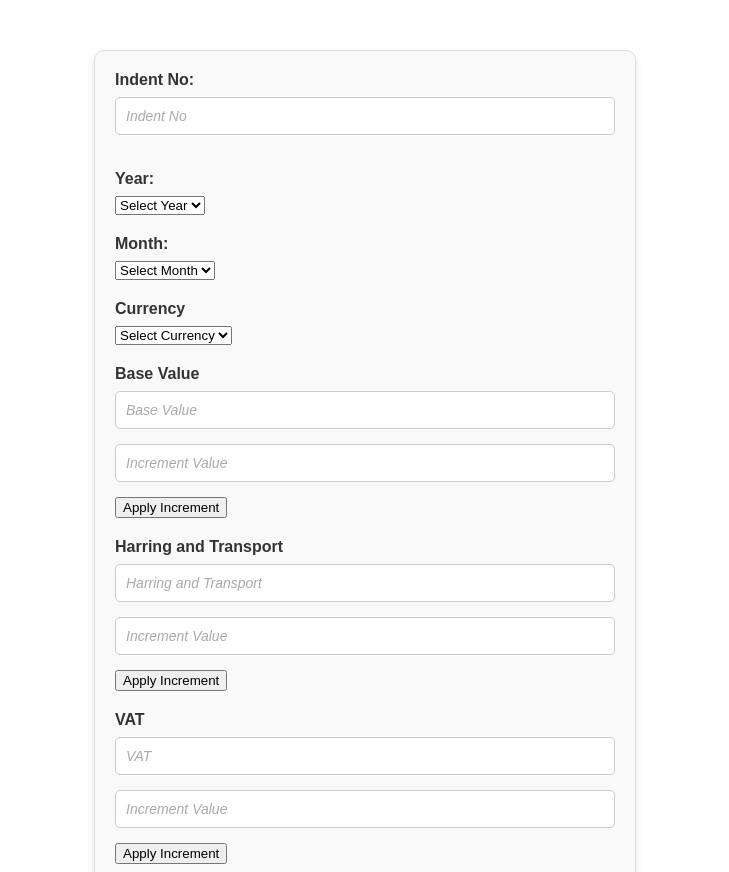
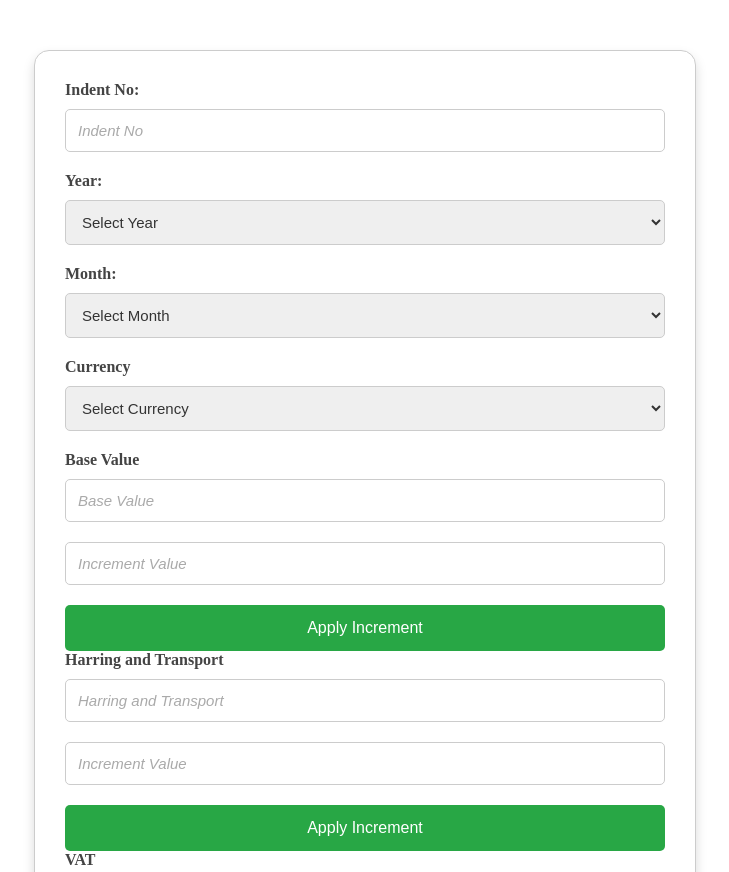
Before and after one commit to dgyrsenevirathne/ceb-indent-management-System, a website: page public/edit.html in a window 1280 px wide. Shown: the top 872 px of the page, without its empty margins (275-1004 px from the left). Drawn offline with nearby package versions, Linux system fonts and the light colour scheme.

Commit message:
add styles to edit page

```diff
--- a/public/css/edit.css
+++ b/public/css/edit.css
@@ -1,48 +1,65 @@
-/* General form styling */
+/* General form styling enhancements */
 #editIndentForm {
-    max-width: 500px;
+    max-width: 600px;
+    /* Increased max-width for better layout */
     margin: 50px auto;
-    padding: 20px;
-    border: 1px solid #ddd;
-    border-radius: 10px;
-    box-shadow: 0 4px 8px rgba(0, 0, 0, 0.1);
-    background-color: #f9f9f9;
-    font-family: 'Arial', sans-serif;
+    padding: 30px;
+    /* Increased padding for more space */
+    border: 1px solid #ccc;
+    /* Slightly darker border */
+    border-radius: 15px;
+    /* More rounded corners */
+    box-shadow: 0 6px 12px rgba(0, 0, 0, 0.15);
+    /* Deeper shadow for depth */
+    background-color: #ffffff;
+    /* Changed background to white for contrast */
 }
 
-/* Label styling */
+/* Label styling enhancements */
 #editIndentForm label {
     display: block;
-    margin-bottom: 8px;
+    margin-bottom: 10px;
+    /* Increased margin for better spacing */
     font-weight: bold;
-    color: #333;
+    color: #444;
+    /* Darker color for better readability */
 }
 
-/* Input styling */
-#editIndentForm input {
+/* Input styling enhancements */
+#editIndentForm input,
+#editIndentForm select {
     width: 100%;
-    padding: 10px;
-    margin-bottom: 15px;
+    padding: 12px;
+    /* Increased padding for comfort */
+    margin-bottom: 20px;
+    /* Increased margin for better spacing */
     border: 1px solid #ccc;
     border-radius: 5px;
-    font-size: 14px;
+    font-size: 15px;
+    /* Slightly larger font size */
     color: #333;
     box-sizing: border-box;
     transition: border-color 0.3s ease, box-shadow 0.3s ease;
 }
 
 /* Input focus effects */
-#editIndentForm input:focus {
-    border-color: #007bff;
-    box-shadow: 0 0 5px rgba(0, 123, 255, 0.5);
+#editIndentForm input:focus,
+#editIndentForm select:focus {
+    border-color: #0056b3;
+    /* Darker blue for focus */
+    box-shadow: 0 0 5px rgba(0, 86, 179, 0.5);
+    /* Darker shadow on focus */
     outline: none;
 }
 
-/* Button styling */
-#saveButton {
+/* Button styling enhancements */
+#saveButton,
+#editIndentForm button {
     width: 100%;
-    padding: 12px;
-    background-color: #007bff;
+    padding: 14px;
+    /* Increased padding for buttons */
+    background-color: #28a745;
+    /* Green background for primary action */
     color: #fff;
     border: none;
     border-radius: 5px;
@@ -52,35 +69,38 @@
 }
 
 /* Button hover effects */
-#saveButton:hover {
-    background-color: #0056b3;
+#saveButton:hover,
+#editIndentForm button:hover {
+    background-color: #218838;
+    /* Darker green on hover */
     transform: translateY(-2px);
 }
 
 /* Button active effects */
-#saveButton:active {
-    background-color: #003f7f;
+#saveButton:active,
+#editIndentForm button:active {
+    background-color: #1e7e34;
+    /* Even darker green on active */
     transform: translateY(0);
 }
 
-/* Align text for placeholders */
-#editIndentForm input::placeholder {
+/* Placeholder text styling */
+#editIndentForm input::placeholder,
+#editIndentForm select::placeholder {
     color: #aaa;
     font-style: italic;
 }
 
-/* Add some spacing between input elements */
-#editIndentForm div {
-    margin-bottom: 20px;
-}
-
-/* Responsive design */
+/* Responsive design enhancements */
 @media (max-width: 600px) {
     #editIndentForm {
-        padding: 15px;
+        padding: 20px;
+        /* Adjusted padding for smaller screens */
     }
 
-    #saveButton {
-        font-size: 14px;
+    #saveButton,
+    #editIndentForm button {
+        font-size: 15px;
+        /* Adjusted font size for buttons */
     }
 }
```
